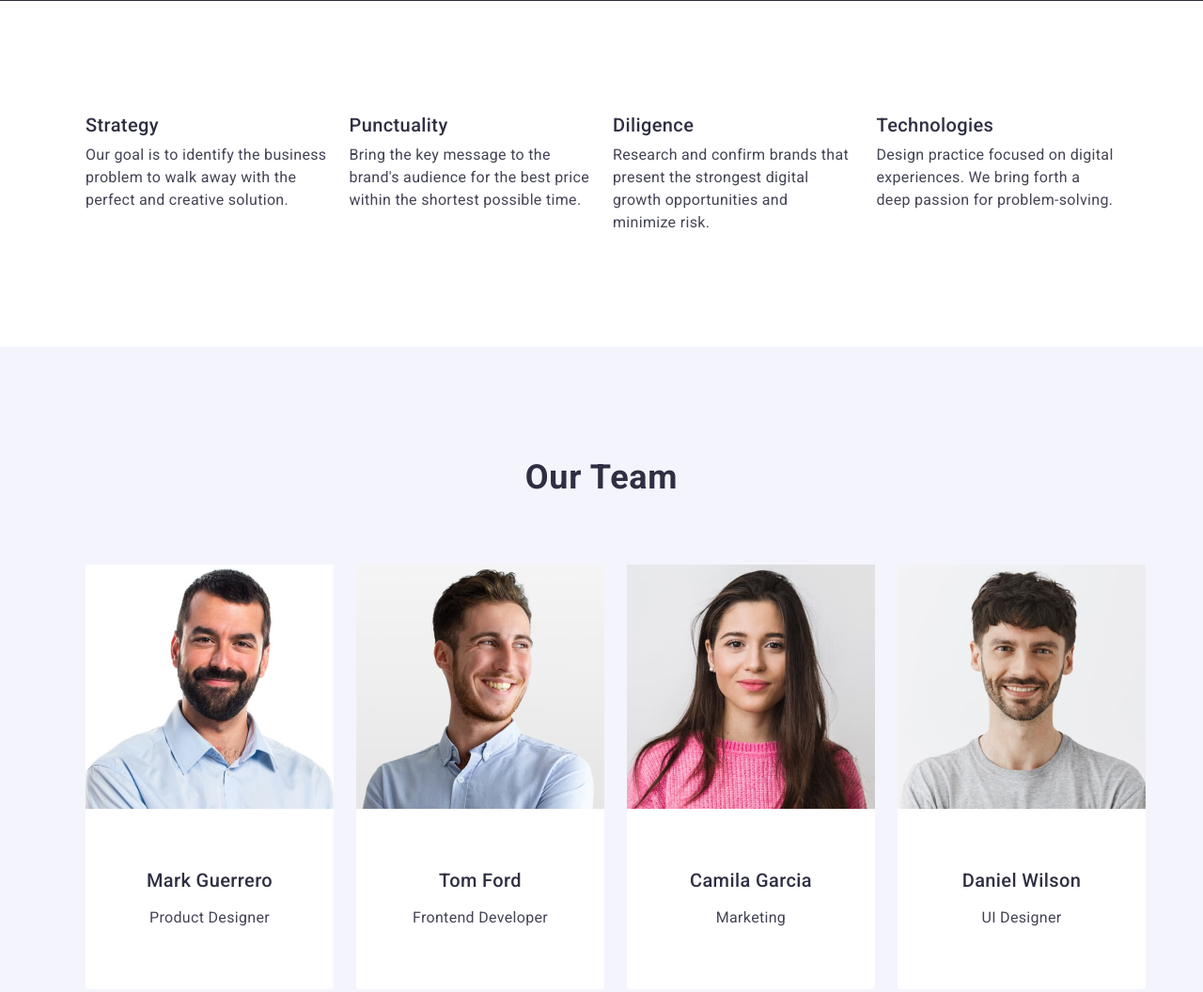
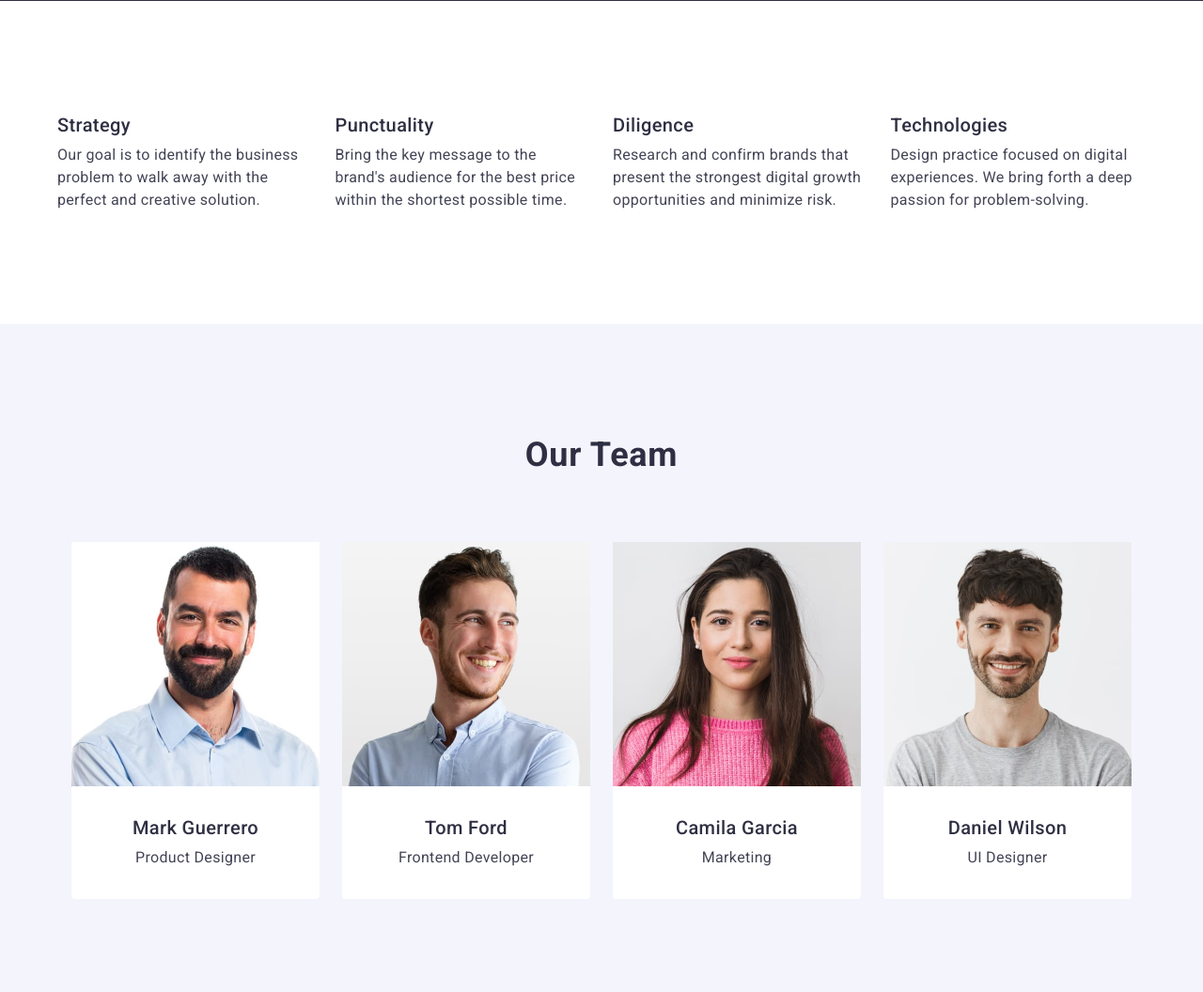
Before and after one commit to NataliiaTur/goit-markup-hw-06, a plain HTML site: page index.html in a window 1280 px wide. Shown: the part 720-1776 px from the top of the page at 94% size. Drawn offline with nearby package versions, Linux system fonts and the light colour scheme.

Commit message:
fixed bugs

```diff
--- a/css/styles.css
+++ b/css/styles.css
@@ -31,6 +31,36 @@ img {
     padding-left: 15px;
 }
 
+.menu-card {
+    display: flex;
+    flex-direction: row;
+    gap: 24px;
+}
+
+.menu-card:last-child {
+    margin-right: 0;
+}
+
+.section-card {
+    background-color: #FFFFFF;
+}
+
+.card-title {
+    font-weight: 500;
+    font-size: 20px;
+    line-height: 1.2;
+    letter-spacing: 0.02em;
+    color: #2e2f42;
+}
+
+.card-text {
+    font-weight: 400;
+    font-size: 16px;
+    line-height: 1.5;
+    letter-spacing: 0.02em;
+    color: #434455;
+}
+
 /*header*/
 
 .top-line {
@@ -40,7 +70,6 @@ border-bottom: 1px solid #e7e9fc;
 .header-container {
     display: flex;
     align-items: center;
-    width: 1158px;
 }
 
 .header-nav {
@@ -120,6 +149,8 @@ border-bottom: 1px solid #e7e9fc;
     color: #404bbf
 }
 
+/*section-hero-bigsectn*/
+
 .big-section {
     background: #2e2f42;
     margin: 0 auto;
@@ -185,6 +216,7 @@ border-bottom: 1px solid #e7e9fc;
     text-wrap: nowrap;
 }
 
+/*section1-future*/
 
 .features-section {
     padding-top: 120px;
@@ -192,12 +224,12 @@ border-bottom: 1px solid #e7e9fc;
 }
 
 .features-section-container {
-    width: 1128px;
     display: flex;
     align-items: flex-start;
     justify-content: flex-start;
     flex-direction: column;
     gap: 8px;
+    padding: 0;
 }
 
 .visually-hidden {
@@ -213,35 +245,6 @@ border-bottom: 1px solid #e7e9fc;
     overflow: hidden;
     }
 
-.menu-card {
-    display: flex;
-    flex-direction: row;
-    gap: 24px;
-}
-
-.menu-card:last-child {
-    margin-right: 0;
-}
-
-.section-card {
-    background-color: #FFFFFF;
-}
-
-.card-title {
-    font-weight: 500;
-    font-size: 20px;
-    line-height: 1.2;
-    letter-spacing: 0.02em;
-    color: #2e2f42;
-}
-
-.card-text {
-    font-weight: 400;
-    font-size: 16px;
-    line-height: 1.5;
-    letter-spacing: 0.02em;
-    color: #434455;
-}
 
 .future-card {
     width: calc((100% - 72px) / 4);
@@ -255,15 +258,13 @@ border-bottom: 1px solid #e7e9fc;
     padding-top: 0;
 }
 
+/*section2-team*/
+
 .team-section {
     background: #f4f4fd;
     display: flex;
     padding-top: 120px;
     padding-bottom: 120px;
-}
-
-.team-section-container {
-    width: 1128px;
 }
 
 .team-section-title {
@@ -279,29 +280,30 @@ border-bottom: 1px solid #e7e9fc;
 
 .team-menu {
     display: flex;
-    flex-direction: row;
     gap: 24px;
     text-align: center;
 }
 
 .team-card {
-    display: flex;
+    display: block;
     align-items: center;
-    justify-content: center;
     flex-direction: column;
     gap: 32px;
-    padding-bottom: 32px;
-    width: calc ((100% - 72px) / 4);
+    width: calc((100% - 72px) / 4);
     border-top-left-radius: 0px;
     border-top-right-radius: 0px;
     border-bottom-right-radius: 4px;
     border-bottom-left-radius: 4px;
 }
 
+.team-card-content {
+    padding: 32px 16px;
+    align-items: center;
+    gap: 8px;
+}
+
 .team-card-title {
     text-align: center;
-    padding-top: 0;
-    margin-bottom: 8px;
 }
 
 .team-card-text {
@@ -320,6 +322,8 @@ border-bottom: 1px solid #e7e9fc;
     margin: 0, 16px, 0, 16px;
     padding: 32px 0;
 }
+
+/*section3-portfolio*/
 
 .portfolio-section{
 padding-top: 120px;
@@ -371,15 +375,18 @@ padding-bottom: 120px;
     margin-bottom: 8px;
 }
 
+/*footer*/
+
 .section-footer {
     background-color: #2e2f42;
-    padding-top: 100px;
-    padding-bottom: 100px;
+    padding-top: 99px;
+    padding-bottom: 101px;
 }
 
 .section-footer-container {
     max-width: 1128px;
     margin: 0 auto;
+    padding: 1.5px 0;
 }
 
 .footer-logo {
@@ -399,7 +406,6 @@ padding-bottom: 120px;
     line-height: 1.5;
     letter-spacing: 0.02em;
     color: #F4F4FD;
-    margin-top: 16px;
     max-width: 264px;
 }
 
--- a/index.html
+++ b/index.html
@@ -93,7 +93,7 @@
                 <ul class="team-menu">
                     <li class="section-card team-card">
                         <div class="team-thumb-foto">
-                            <img src="./images/img-1.jpg" class="team-card-foto" alt="foto-man1" width="264" height="260">
+                            <img src="./images/img-1.jpg" class="team-card-foto" alt="foto-man1" width="264" height="260"/>
                         </div>
                         <div class="team-card-content">
                             <h3 class="card-title team-card-title">Mark Guerrero</h3>
@@ -103,7 +103,7 @@
 
                     <li class="section-card team-card">
                         <div class="team-thumb-foto">
-                            <img src="./images/img-2.jpg" class="team-card-foto" alt="foto-man2" width="264" height="260" />
+                            <img src="./images/img-2.jpg" class="team-card-foto" alt="foto-man2" width="264" height="260"/>
                         </div>
                         <div class="team-card-content">
                             <h3 class="card-title team-card-title">Tom Ford</h3>
@@ -114,8 +114,7 @@
 
                     <li class="section-card team-card">
                         <div class="team-thumb-foto">
-                            <img src="./images/img-3.jpg" class="team-card-foto" alt="foto-woman" width="264"
-                                height="260" />
+                            <img src="./images/img-3.jpg" class="team-card-foto" alt="foto-woman" width="264" height="260"/>
                         </div>
                         <div class="team-card-content">
                             <h3 class="card-title team-card-title">Camila Garcia</h3>
@@ -125,13 +124,12 @@
 
                     <li class="section-card team-card">
                         <div class="team-thumb-foto">
-                            <img src="./images/img-4.jpg" class="team-card-foto" alt="foto-man3" width="264" height="260">
+                            <img src="./images/img-4.jpg" class="team-card-foto" alt="foto-man3" width="264" height="260"/>
                         </div>
                         <div class="team-card-content">
                             <h3 class="card-title team-card-title">Daniel Wilson</h3>
                             <p class="card-text team-card-text">UI Designer</p>
                         </div>
-
                     </li>
                 </ul>
             </div>
```
